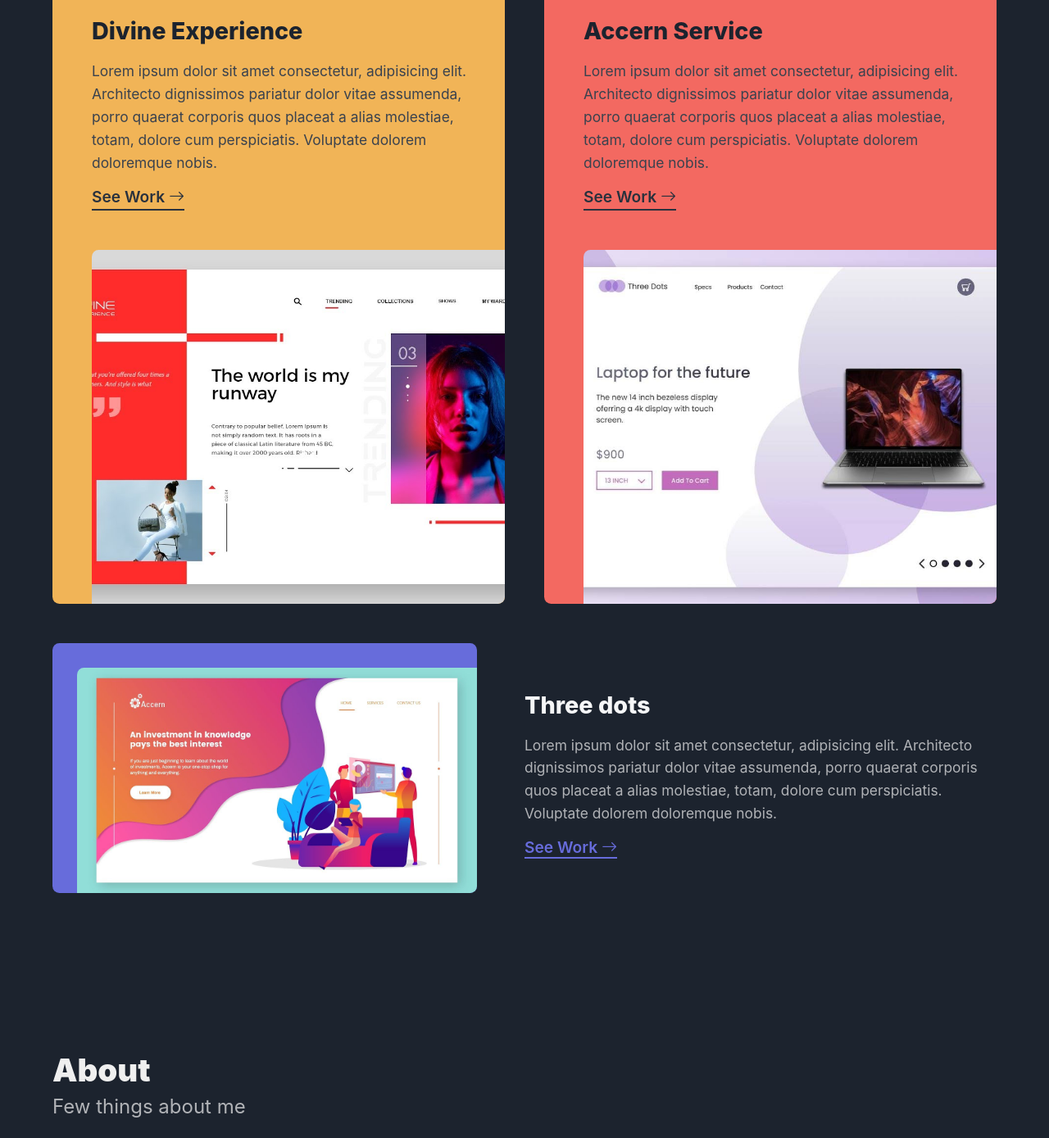
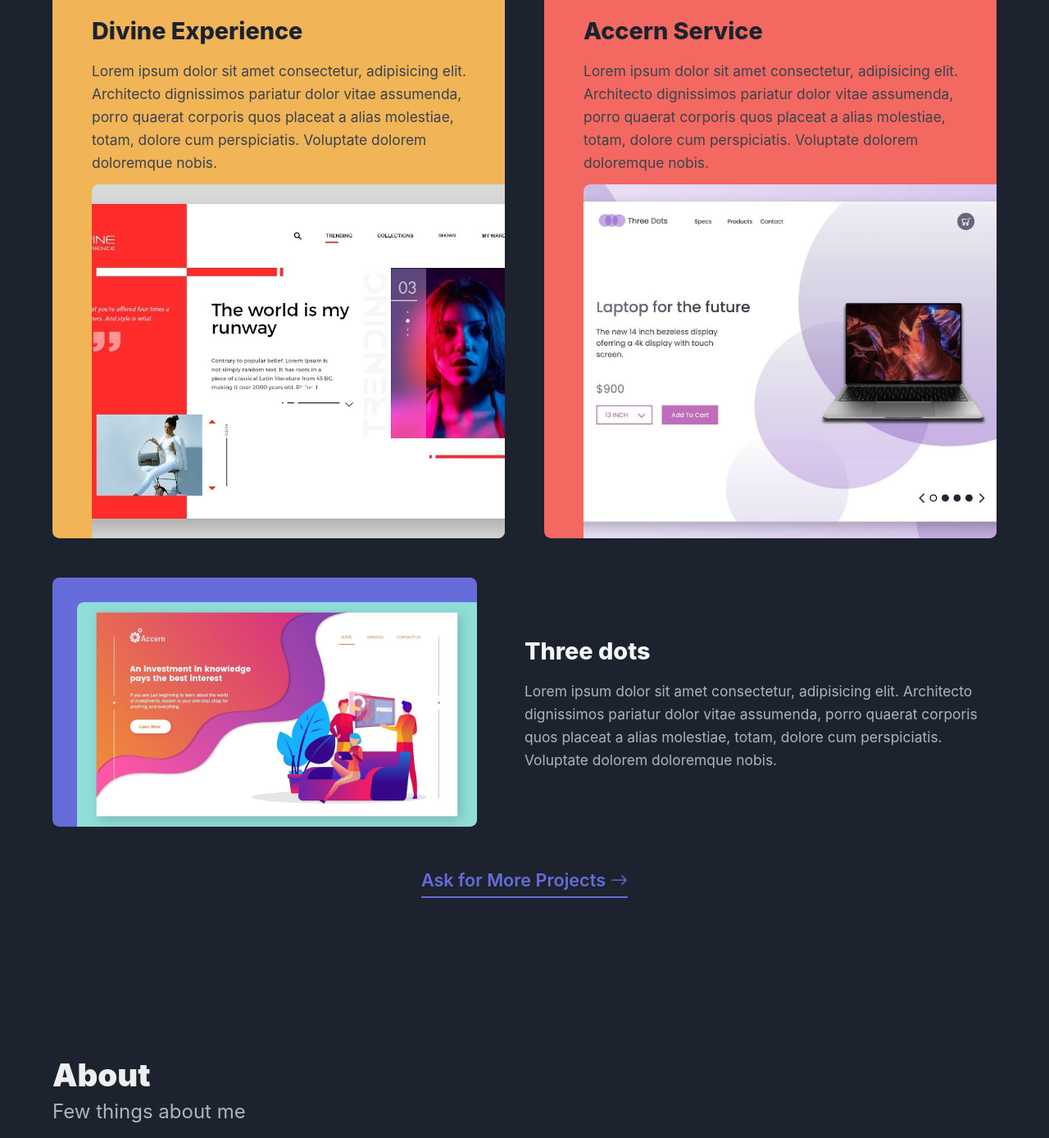
Before and after one commit to Fawad-Malik/Fawad-Malik.github.io, a plain HTML site: page index.html in a window 1280 px wide. Shown: the part 1331-2720 px from the top of the page at 82% size. Drawn offline with nearby package versions, Linux system fonts and the light colour scheme; a web font is replaced by a local one.

Commit message:
eighth commit

```diff
--- a/index.html
+++ b/index.html
@@ -131,7 +131,7 @@
                 pariatur dolor vitae assumenda, porro quaerat corporis quos placeat a alias
                 molestiae, totam, dolore cum perspiciatis. Voluptate dolorem doloremque nobis.
               </p>
-              <a class="portfolio__link" href="#">See Work <i class="bi bi-arrow-right"></i></a>
+              <!-- <a class="portfolio__link" href="#">See Work <i class="bi bi-arrow-right"></i></a> -->
             </div>
           </div>
           <div class="portfolio__box">
@@ -145,7 +145,7 @@
                 pariatur dolor vitae assumenda, porro quaerat corporis quos placeat a alias
                 molestiae, totam, dolore cum perspiciatis. Voluptate dolorem doloremque nobis.
               </p>
-              <a class="portfolio__link" href="#">See Work <i class="bi bi-arrow-right"></i></a>
+              <!-- <a class="portfolio__link" href="#">See Work <i class="bi bi-arrow-right"></i></a> -->
             </div>
           </div>
           <div class="portfolio__box">
@@ -159,7 +159,7 @@
                 pariatur dolor vitae assumenda, porro quaerat corporis quos placeat a alias
                 molestiae, totam, dolore cum perspiciatis. Voluptate dolorem doloremque nobis.
               </p>
-              <a class="portfolio__link" href="#">See Work <i class="bi bi-arrow-right"></i></a>
+              <!-- <a class="portfolio__link" href="#">See Work <i class="bi bi-arrow-right"></i></a> -->
             </div>
           </div>
           <div class="portfolio__box">
@@ -173,16 +173,16 @@
                 pariatur dolor vitae assumenda, porro quaerat corporis quos placeat a alias
                 molestiae, totam, dolore cum perspiciatis. Voluptate dolorem doloremque nobis.
               </p>
-              <a class="portfolio__link" href="#">See Work <i class="bi bi-arrow-right"></i></a>
+              <!-- <a class="portfolio__link" href="#">See Work <i class="bi bi-arrow-right"></i></a> -->
             </div>
           </div>
         </div>
-        <!-- <div class="section__footer">
+        <div class="section__footer">
           <a href="#contact">
             Ask for More Projects
             <i class="bi bi-arrow-right"></i>
           </a>
-        </div> -->
+        </div>
       </div>
     </section>
 
```
